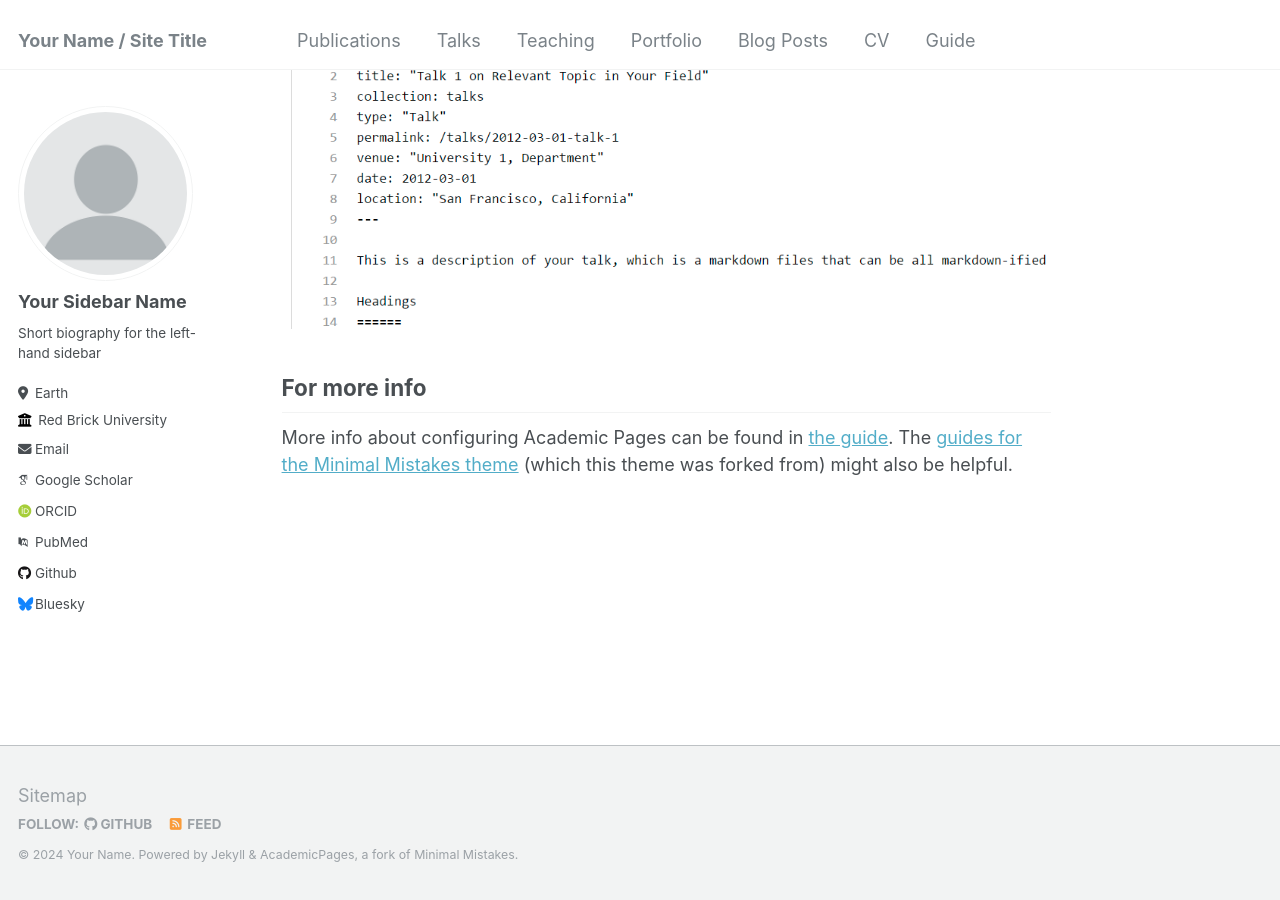
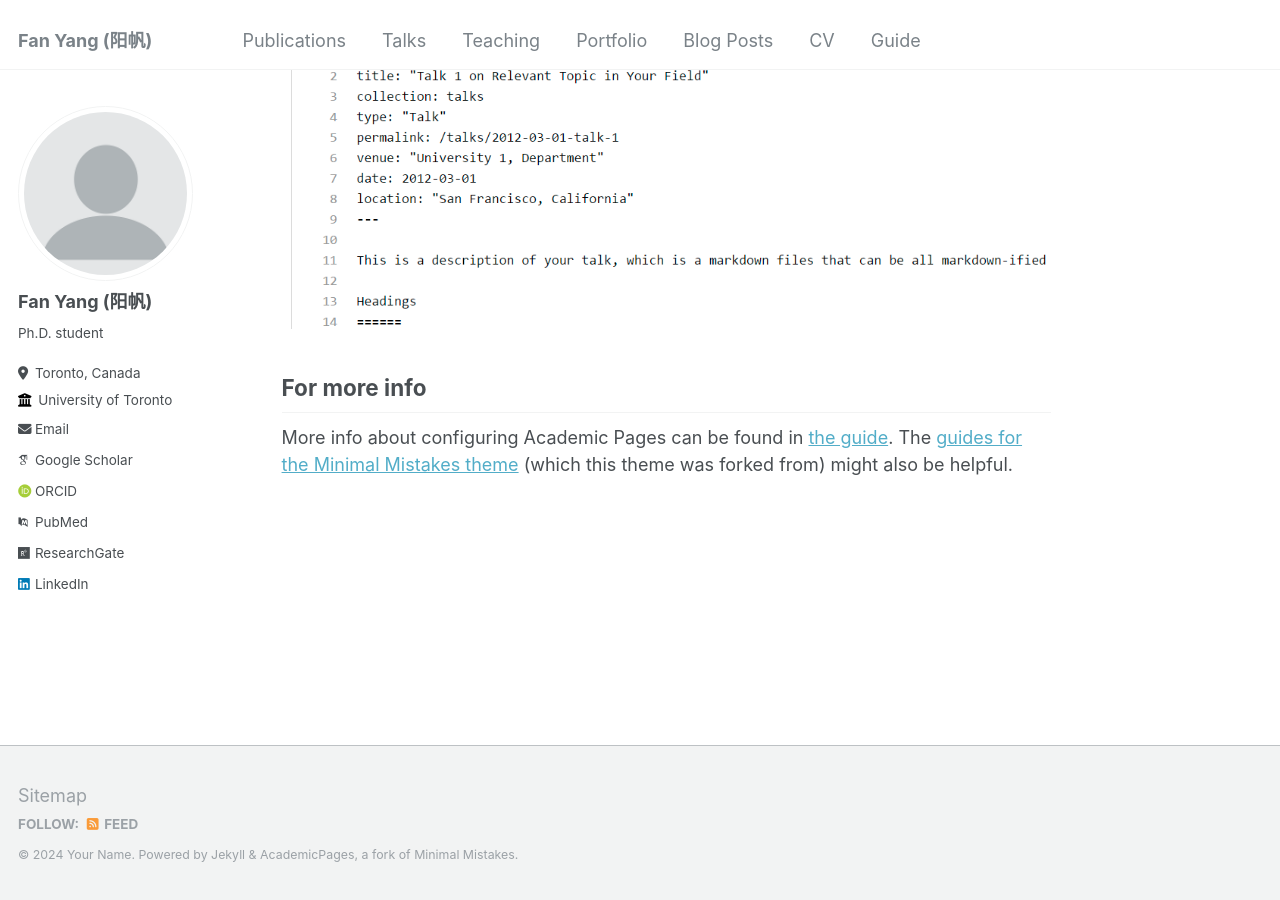
Before and after one commit to fanyang-uoft/fanyang-uoft.github.io, a Jekyll site: the page built from _pages/about.md, in a window 1280 px wide and 900 px high, scrolled down 2660 px. Built offline with Jekyll 4.4.1, drawn with Linux system fonts in a browser that asks for light colours; some web fonts are replaced.

Commit message:
Update _config.yml

```diff
--- a/_config.yml
+++ b/_config.yml
@@ -8,11 +8,11 @@
 
 # Basic Site Settings
 locale                   : "en-US"
-title                    : "Your Name / Site Title"
+title                    : "Fan Yang (阳帆)"
 title_separator          : "-"
 name                     : &name "Your Name"
 description              : &description "personal description"
-url                      : https://academicpages.github.io # the base hostname & protocol for your site e.g. "https://mmistakes.github.io"
+url                      : https://fanyang-uoft.github.io
 baseurl                  : "" # the subpath of your site, e.g. "/blog"
 repository               : "academicpages/academicpages.github.io"
 
@@ -22,33 +22,33 @@ repository               : "academicpages/academicpages.github.io"
 author:
   # Biographic information
   avatar           : "profile.png"
-  name             : "Your Sidebar Name"
+  name             : "Fan Yang (阳帆)"
   pronouns         : # example: "she/her"
-  bio              : "Short biography for the left-hand sidebar"
-  location         : "Earth"
-  employer         : "Red Brick University"
+  bio              : "Ph.D. student"
+  employer         : "University of Toronto"
+  location         : "Toronto, Canada"
   uri              : # URL
-  email            : "none@example.org"
+  email            : "yangf19@tsinghua.org.cn"
 
   # Academic websites
   arxiv            : # URL - Update with the correct link to your profile
-  googlescholar    : "https://scholar.google.com/citations?user=PS_CX0AAAAAJ"
+  googlescholar    : "https://scholar.google.com/citations?user=PcVy_F4AAAAJ"
   impactstory      : # URL
-  orcid            : "http://orcid.org/yourorcidurl"
+  orcid            : "https://orcid.org/0000-0002-4437-8027"
   semantic         : # URL
   pubmed           : "https://www.ncbi.nlm.nih.gov/pubmed/?term=john+snow"
-  researchgate     : # URL
+  researchgate     : "https://www.researchgate.net/profile/Fan-Yang-579"
 
   # Repositories and software development
   bitbucket        : # Username - Update with your username on the site
   codepen          : # Username
   dribbble         : # Username
-  github           : "academicpages"
+  github           : # "academicpages"
   kaggle           : # Username
   stackoverflow    : # User number or user number and name (i.e., use "1" or "1/jeff-atwood")
 
   # Social media
-  bluesky          : "bsky.app" # Replace this with you Bluesky username
+  bluesky          : # "bsky.app" # Replace this with you Bluesky username
   facebook         : # Username
   flickr           : # Username
   foursquare       : # Username
@@ -57,7 +57,7 @@ author:
   keybase          : # Username
   instagram        : # Username
   lastfm           : # Username
-  linkedin         : # Username
+  linkedin         : "https://www.linkedin.com/in/fan-yang-791b1b199/"
   mastodon         : # URL
   medium           : # URL
   pinterest        : # Username
```
